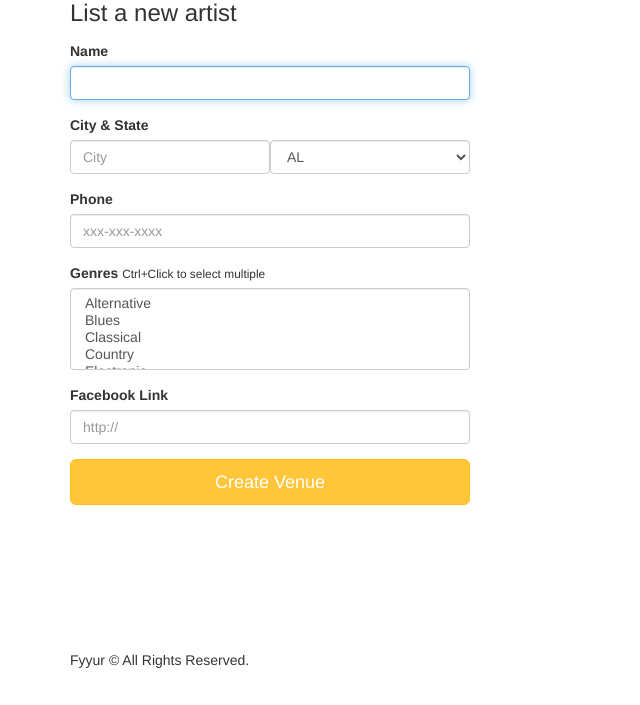
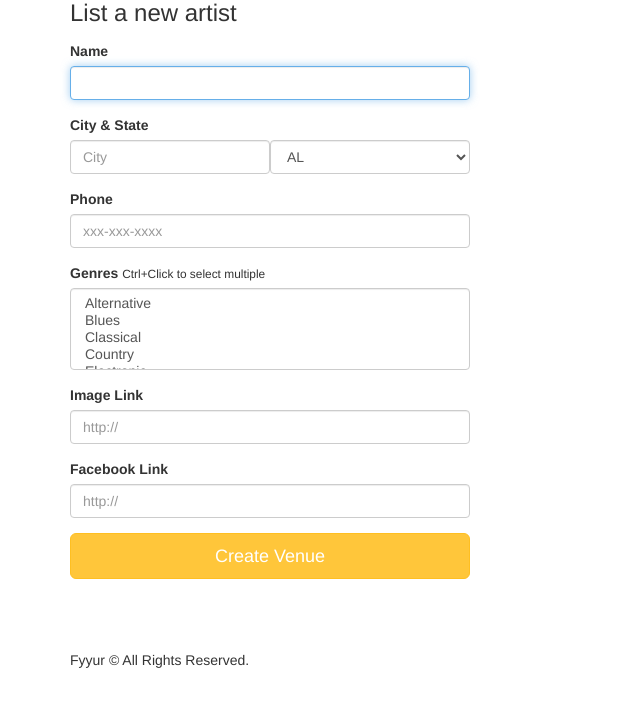
Before and after one commit to makw0008/fyyur, a Flask app: page /artists/create in a window 1280 px wide. Shown: the part 95-800 px from the top of the page, without its empty margins (0-640 px from the left). Run offline with Flask 2, Linux system fonts and the light colour scheme; some libraries are stand-ins or nearby versions.

Commit message:
new Artists and new Venue done

```diff
--- a/app.py
+++ b/app.py
@@ -10,7 +10,7 @@ from flask_moment import Moment
 from flask_sqlalchemy import *
 import logging
 from logging import Formatter, FileHandler
-from flask_wtf import FlaskForm
+from flask_wtf import Form
 from forms import *
 from flask_migrate import Migrate
 from sqlalchemy import *
@@ -232,25 +232,32 @@ def create_venue_submission():
         phone = request.form['phone']
         address = request.form['address']
         genres = request.form['genres']
+        website = request.form['website']
         facebook_link = request.form['facebook_link']
-        website = request.form['website']
+
+        seeking_description = request.form['seeking_description']
         image_link=request.form['image_link']
-        seeking_description = request.form['seeking_description']
-        seeking_talent = request.form['seeking_talent']
+        if request.form['seeking_talent'] == 'y':
 
-        data = Venue(name=name,city=city,state=state,phone=phone,address=address,genres=genres,facebook_link=facebook_link,website=website,image_link=image_link,seeking_descriptio =seeking_description,seeking_talent=seeking_talent)
+            seeking_talent=True
+        else:
+             seeking_talent=False
+
+
+
+        data = Venue(name=name,city=city,state=state,phone=phone,address=address,genres=genres,website =website,facebook_link=facebook_link,seeking_talent=seeking_talent,seeking_description = seeking_description,image_link=image_link)
         db.session.add(data)
         db.session.commit()
-        flash('Venue ' + request.form['name'] + ' was successfully listed!')
+
     except Exception as Error:
+        er =Error
+        db.session.rollback()
 
-        db.session.rollback()
-        return Error
     finally:
         db.session.close()
 
     # on successful db insert, flash success
-
+    flash('Venue ' + request.form['name'] + ' was successfully listed!')
     # TODO: on unsuccessful db insert, flash an error instead.
     # e.g., flash('An error occurred. Venue ' + data.name + ' could not be listed.')
     # see: http://flask.pocoo.org/docs/1.0/patterns/flashing/
@@ -394,8 +401,8 @@ def create_artist_submission():
         phone = request.form["phone"]
 
         facebook_link = request.form["facebook_link"]
-
-        data = Artist(name=name,city=city,state=state,phone=phone,genres=genres,facebook_link=facebook_link)
+        image_link=request.form['image_link']
+        data = Artist(name=name,city=city,state=state,phone=phone,genres=genres,image_link=image_link,facebook_link=facebook_link)
         db.session.add(data)
         db.session.commit()
     except:
--- a/forms.py
+++ b/forms.py
@@ -121,8 +121,8 @@ class   VenueForm(FlaskForm):
     website = StringField(
         'website',validators=[URL()]
     )
-    seeking_talent= BooleanField(
-        'seeking_talent',validators=[URL()]
+    seeking_talent = BooleanField(
+        'seeking_talent',validators=[DataRequired()]
     )
     seeking_description = StringField(
         'seeking_description'
--- a/templates/forms/new_artist.html
+++ b/templates/forms/new_artist.html
@@ -29,9 +29,14 @@
       {{ form.genres(class_ = 'form-control', placeholder='Genres, separated by commas', autofocus = true) }}
     </div>
     <div class="form-group">
+      <label for="genres">Image Link</label>
+      {{ form.image_link(class_ = 'form-control', placeholder='http://',  autofocus = true) }}
+    </div>
+    <div class="form-group">
       <label for="genres">Facebook Link</label>
       {{ form.facebook_link(class_ = 'form-control', placeholder='http://',  autofocus = true) }}
     </div>
+
     <input type="submit" value="Create Venue" class="btn btn-primary btn-lg btn-block">
   </form>
 </div>
```
Also changed, not shown: templates/forms/new_venue.html (+4 -4 lines). Lines whose indentation alone changed are shown as unchanged.
